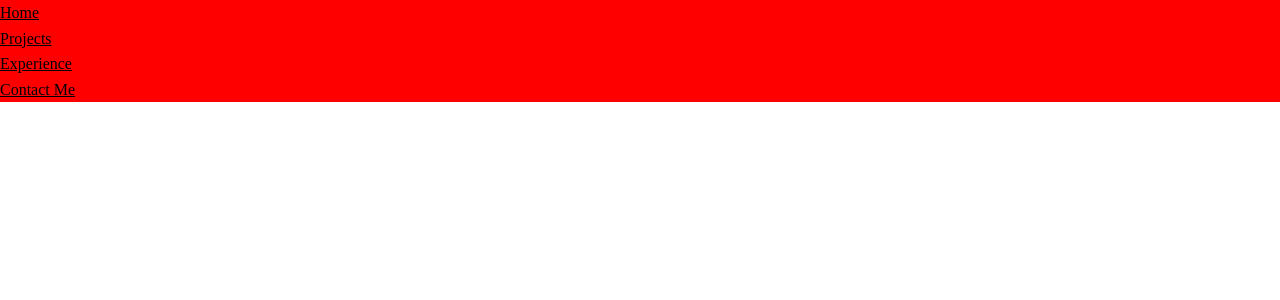
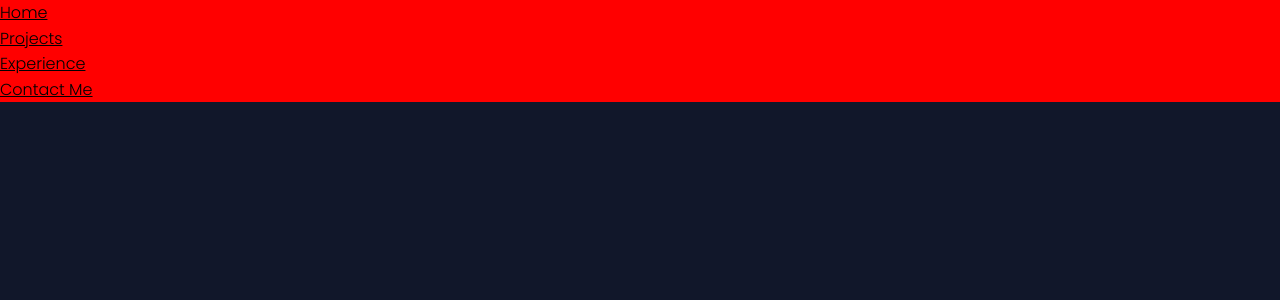
Before and after one commit to rara-ch/portfolio_website, a Next.js app: page / in a window 1280 px wide. Shown: the top 300 px of the page. Built offline with nearby package versions, Linux system fonts and the light colour scheme.

Commit message:
added initial global styles and global style variables

```diff
--- a/src/app/globals.css
+++ b/src/app/globals.css
@@ -1,3 +1,4 @@
+/* Resets */
 *, *::before, *::after {
   box-sizing: border-box;
 }
@@ -54,3 +55,19 @@ ul, ol, p, a, hr, figure {
 p, a {
     color: inherit;
 }
+
+/* Styles */
+:root {
+  --clr-background: #11172A;
+  --clr-content: #626C7D;
+  --clr-highlight: #599692;
+  --clr-title: #DFE5EC;
+}
+
+html {
+  background-color: var(--clr-background);
+}
+
+body {
+  font-family: var(--font-poppins), sans-serif;
+}
```
